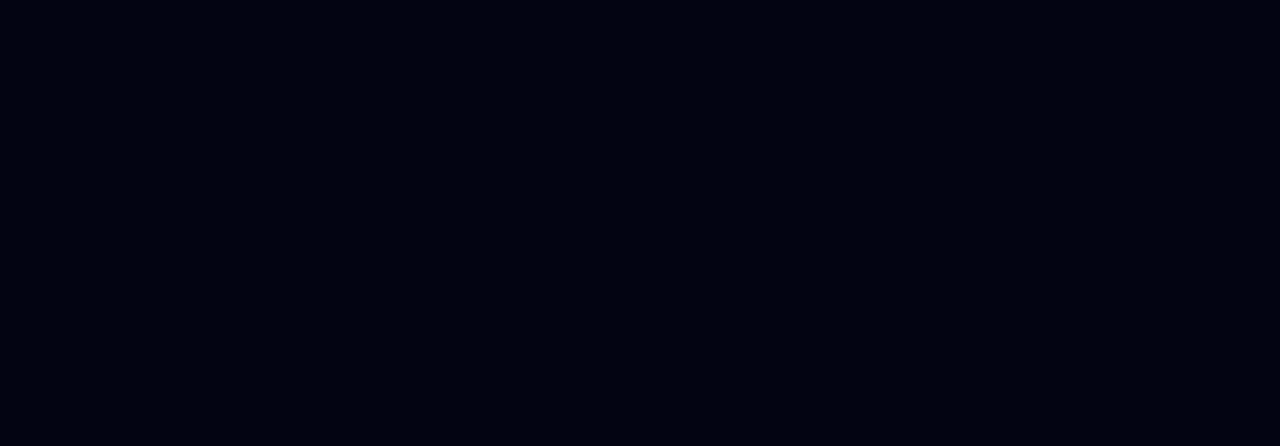
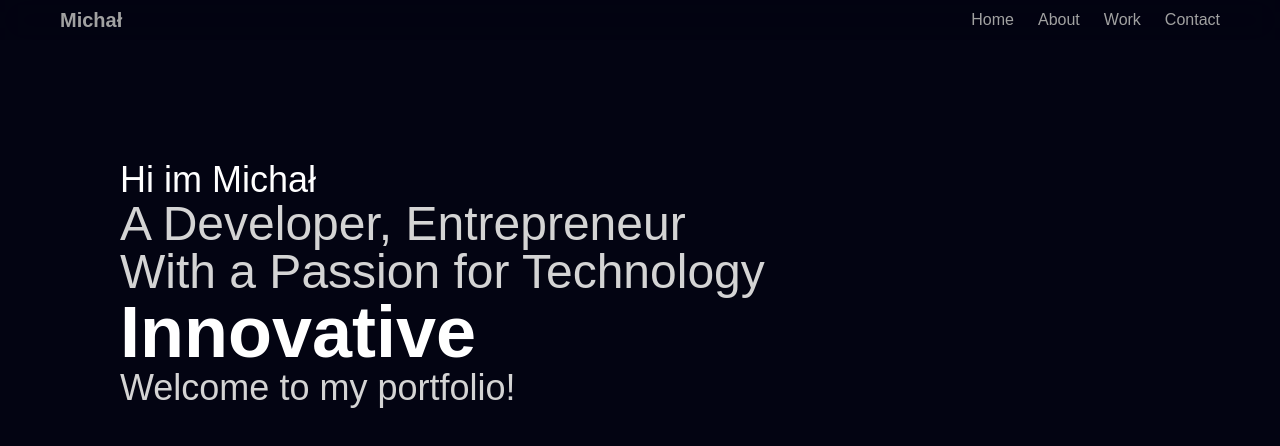
Before and after one commit to Michal0ss/wdai_portfolio, a React (Vite) app: page / in a window 1280 px wide. Shown: the top 446 px of the page. Built offline with nearby package versions, Linux system fonts and the light colour scheme; a web font is replaced by a local one.

Commit message:
Created Navbar and started responisve hero section

```diff
--- a/package.json
+++ b/package.json
@@ -16,8 +16,10 @@
     "@react-three/postprocessing": "^3.0.4",
     "@tailwindcss/vite": "^4.1.17",
     "gsap": "^3.13.0",
+    "motion": "^12.23.24",
     "react": "^19.2.0",
     "react-dom": "^19.2.0",
+    "tailwind-merge": "^3.4.0",
     "tailwindcss": "^4.1.17",
     "three": "^0.181.1"
   },
--- a/src/App.jsx
+++ b/src/App.jsx
@@ -1,10 +1,12 @@
 import React from 'react'
+import Navbar from './sections/Navbar.jsx'
+import Hero from './sections/Hero.jsx'
 
 const App = () => {
   return (
     <div className="container mx-auto max-w-7xl">
-      {/* Navbar */}
-      {/* hero */}
+      <Navbar />
+      <Hero />
       {/* about */}
       {/* projects */}
       {/* experience */}
--- /dev/null
+++ b/src/components/FlipWords.jsx
@@ -0,0 +1,91 @@
+"use client";
+import React, { useCallback, useEffect, useState } from "react";
+import { AnimatePresence, motion } from "motion/react";
+import { twMerge } from "tailwind-merge";
+
+export const FlipWords = ({
+  words,
+  duration = 3000,
+  className
+}) => {
+  const [currentWord, setCurrentWord] = useState(words[0]);
+  const [isAnimating, setIsAnimating] = useState(false);
+
+
+  const startAnimation = useCallback(() => {
+    const word = words[words.indexOf(currentWord) + 1] || words[0];
+    setCurrentWord(word);
+    setIsAnimating(true);
+  }, [currentWord, words]);
+
+  useEffect(() => {
+    if (!isAnimating)
+      setTimeout(() => {
+        startAnimation();
+      }, duration);
+  }, [isAnimating, duration, startAnimation]);
+
+  return (
+    <AnimatePresence
+      onExitComplete={() => {
+        setIsAnimating(false);
+      }}>
+      <motion.div
+        initial={{
+          opacity: 0,
+          y: 10,
+        }}
+        animate={{
+          opacity: 1,
+          y: 0,
+        }}
+        transition={{
+          type: "spring",
+          stiffness: 100,
+          damping: 10,
+        }}
+        exit={{
+          opacity: 0,
+          y: -40,
+          x: 40,
+          filter: "blur(8px)",
+          scale: 2,
+          position: "absolute",
+        }}
+        className={twMerge(
+          "z-10 inline-block relative text-left",
+          className
+        )}
+        key={currentWord}>
+        {/* edit suggested by Sajal: https://x.com/DewanganSajal */}
+        {currentWord.split(" ").map((word, wordIndex) => (
+          <motion.span
+            key={word + wordIndex}
+            initial={{ opacity: 0, y: 10, filter: "blur(8px)" }}
+            animate={{ opacity: 1, y: 0, filter: "blur(0px)" }}
+            transition={{
+              delay: wordIndex * 0.3,
+              duration: 0.3,
+            }}
+            className="inline-block whitespace-nowrap">
+            {word.split("").map((letter, letterIndex) => (
+              <motion.span
+                key={word + letterIndex}
+                initial={{ opacity: 0, y: 10, filter: "blur(8px)" }}
+                animate={{ opacity: 1, y: 0, filter: "blur(0px)" }}
+                transition={{
+                  delay: wordIndex * 0.3 + letterIndex * 0.05,
+                  duration: 0.2,
+                }}
+                className="inline-block">
+                {letter}
+              </motion.span>
+            ))}
+            <span className="inline-block">&nbsp;</span>
+          </motion.span>
+        ))}
+      </motion.div>
+    </AnimatePresence>
+  );
+};
+export default FlipWords;
--- /dev/null
+++ b/src/components/HeroText.jsx
@@ -0,0 +1,88 @@
+import FlipWords from './FlipWords.jsx';
+import {motion } from 'motion/react';
+
+
+const HeroText = () => {
+    const wordsmobile = ["expectations", "plans"];
+    const wordsdestop = ["Ambitious", "Innovative", "Creative"];
+    const variants = {
+        hidden: { opacity: 0, y: -50 },
+        visible: { opacity: 1, y: 0 },
+    };
+
+    return (
+        <div className="z-10 mt-20 text-center md:mt-40 md:text-left rounded-3xl bg-clip-text">
+            {/* Desktop View */}
+            <div className="flex-col hidden md:flex c-space">
+                <motion.h1
+                    className="text-4xl font-medium"
+                    initial="hidden"
+                    animate="visible"
+                    variants={variants}
+                    transition={{delay:1}}
+                >
+                    Hi im Michał</motion.h1>
+                <div className="flex flex-col items-start">
+                    <motion.p
+                    className="text-5xl font-medium text-neutral-300"
+                        initial="hidden"
+                        animate="visible"
+                        variants={variants}
+                        transition={{delay:1.2}}
+                    >
+                        A Developer, Entrepreneur <br /> With a Passion for Technology
+                    </motion.p>
+                    <motion.div
+                        initial="hidden"
+                        animate="visible"
+                        variants={variants}
+                        transition={{delay:1.3}}>
+                        <FlipWords words={wordsdestop}
+                        className="font-black text-white text-7xl"/>
+                    </motion.div>
+                    <motion.p
+                        className="text-4xl font-medium text-neutral-300"
+                        initial="hidden"
+                        animate="visible"
+                        variants={variants}
+                        transition={{delay:1.4}}>
+                        Welcome to my portfolio!
+                    </motion.p>
+                </div>
+            </div>
+
+            {/* Mobile View */}
+            <div className='flex flex-col space-y-6 md:hidden'>
+                <motion.p className='text-4xl font-medium'
+                    initial="hidden"
+                    animate="visible"
+                    variants={variants}
+                    transition={{delay:1}}
+                > Hi im Michał</motion.p>
+                <div>
+                    <motion.p className='text-5xl font-black text-neutral-400'
+                        initial="hidden"
+                        animate="visible"
+                        variants={variants}
+                        transition={{delay:1.3}}
+                    > Building</motion.p>
+                    <motion.div
+                        initial="hidden"
+                        animate="visible"
+                        variants={variants}
+                        transition={{delay:1.4}}>
+                        <FlipWords words={wordsmobile} className="font-black text-white text-4xl" />
+                    </motion.div>
+                    <motion.p className='text-2xl font-black text-neutral-300'
+                        initial="hidden"
+                        animate="visible"
+                        variants={variants}
+                        transition={{delay:1.5}}>
+                        WebApps & Mobile Apps
+                    </motion.p>
+                </div>
+            </div>
+        </div>
+    );
+};
+export default HeroText
--- /dev/null
+++ b/src/sections/Hero.jsx
@@ -0,0 +1,10 @@
+import HeroText from '../components/HeroText.jsx'
+
+const Hero = () => {
+  return (
+    <section className="flex items-start justify-center md:items-start md:justify-start min-h-screen overflow-hidden c-space">
+        <HeroText />
+    </section>
+)};
+
+export default Hero
--- a/src/sections/Navbar.jsx
+++ b/src/sections/Navbar.jsx
@@ -0,0 +1,55 @@
+
+import React, { useState } from 'react';
+import { motion } from 'motion/react';
+
+function Navigation(){
+    return (
+        <ul className='nav-ul'>
+            <li className='nav-li'>
+                <a className='nav-link' href="#home">Home</a>
+            </li>
+            <li className='nav-li'>
+                <a className='nav-link' href="#about">About</a>
+            </li>
+            <li className='nav-li'>
+                <a className='nav-link' href="#work">Work</a>
+            </li>
+            <li className='nav-li'>
+                <a className='nav-link' href="#contact">Contact</a>
+            </li>
+        </ul>
+);
+};
+
+const Navbar = () => {
+    const[isOpen, setIsOpen] = useState(false);
+
+    return (
+        <div className="fixed inset-x-0 z-20 w-full backdrop-blur-lg bg-primary/40">
+            <div className="mx-auto c-space max-w-7xl">
+                <div className="flex items-center justify-between py-2 sm:py-0">
+                    <a className="text-xl font-bold transition-colors text-neutral-400 hover:text-white">
+                        Michał
+                    </a>
+                    <button onClick={() => setIsOpen(!isOpen)} className="flex cursor-pointer text-neutral-400 hover:text-white focus:outline-none sm:hidden">
+                        <img src={isOpen ? "assets/close.svg" : "assets/menu.svg"} className="w-6 h-6" alt="toggle"/>
+                    </button>
+                    <nav className='hidden sm:flex'><Navigation /></nav>
+                </div>
+            </div>
+            {isOpen &&
+            (<motion.div
+                className='block overflow-hidden text-center sm:hidden initial={}'
+                initial={{ opacity: 0, x: -10 }}
+                animate={{ opacity: 1, x: 0 }}
+                style={{maxHeight: "100vh"}}
+                transition={{ duration: 1 }}>
+                <nav className='pb-5'>
+                    <Navigation />
+                </nav>
+            </motion.div>)}
+        </div>
+    );
+};
+
+export default Navbar;
```
Also changed, not shown: 1 other file (tests, documents, lock files or other folders).
